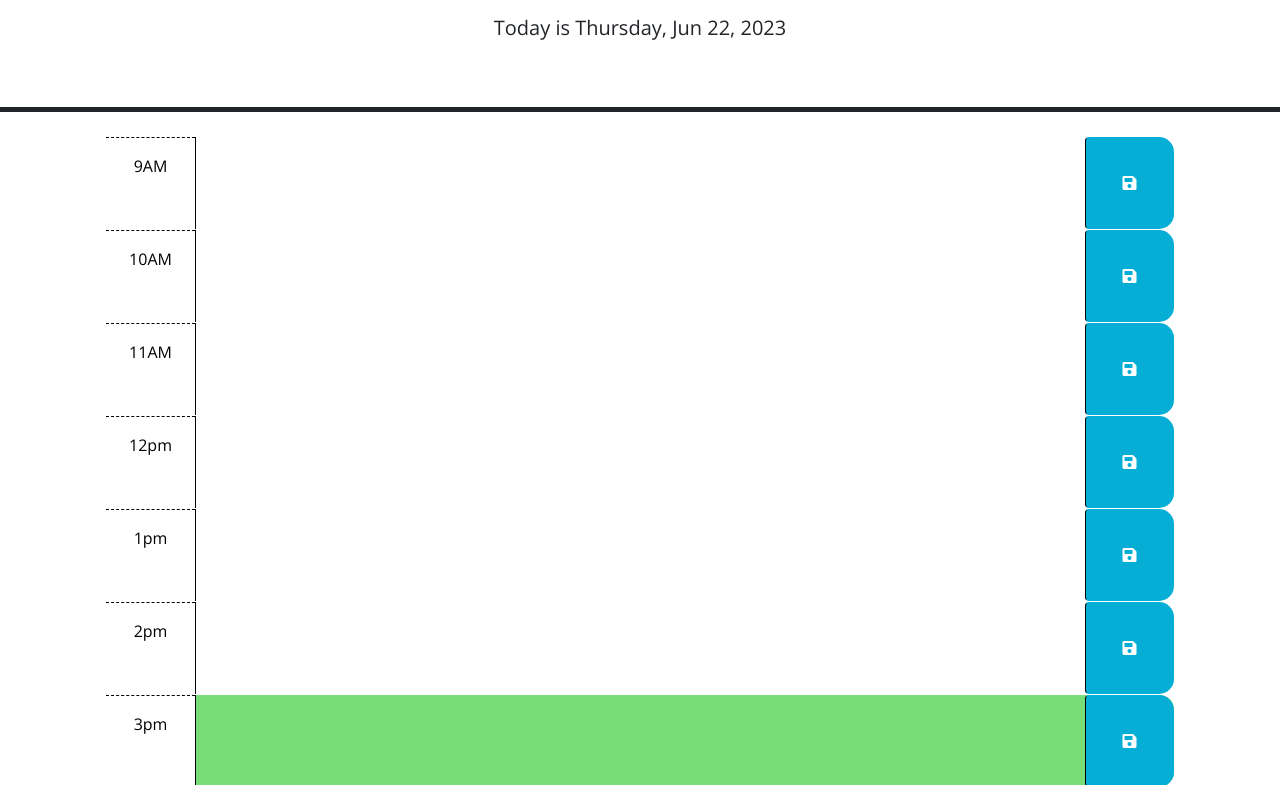
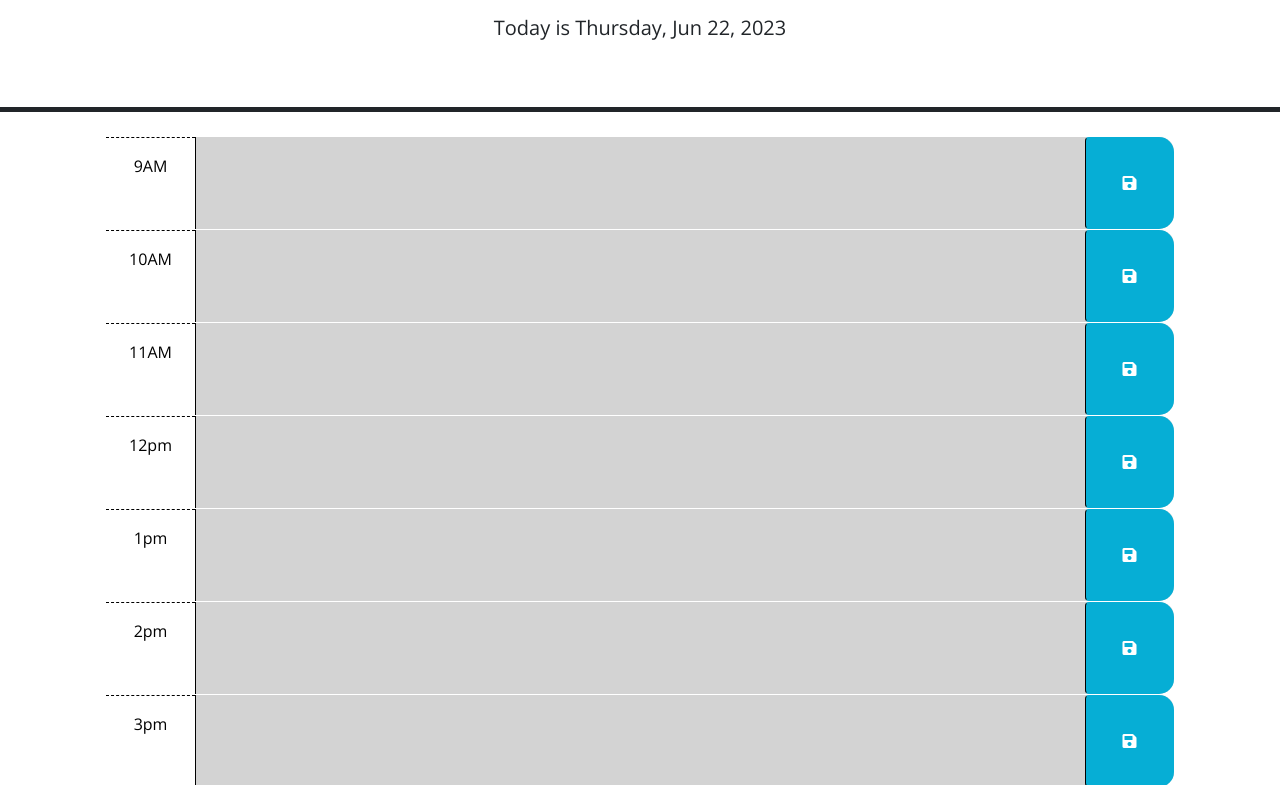
Before and after one commit to youssefkaroui/Work-day-scheduler, a plain HTML site: page index.html in a window 1280 px wide. Shown: the part 166-951 px from the top of the page. Drawn offline with nearby package versions, Linux system fonts and the light colour scheme.

Commit message:
function checktime is working and timeblocks shift color according to the hour of the day

```diff
--- a/assets/js/script.js
+++ b/assets/js/script.js
@@ -3,10 +3,31 @@
 // in the html.
 $ (document).ready(function  () {
 
+
+  var timeOfTheDay= dayjs().format("HH")
   var currentDayEl = $('#currentDay');
    var currentday=dayjs().format('dddd, MMM DD, YYYY');
    console.log(currentday);
+   console.log(timeOfTheDay);
    currentDayEl.text("Today is " +currentday);
+
+   function checkTime (){
+
+
+     for (var i=9; i<=17; i++){
+       var timeBlock=$("#hour-"+i)
+       if (timeOfTheDay>i) {
+         $(timeBlock).addClass("past");
+       } else if (timeOfTheDay===i){
+         $(timeBlock).addClass("present");
+       }  else{
+         $(timeBlock).addClass("future");
+       }
+     }
+
+   }
+
+   checkTime()
   // TODO: Add a listener for click events on the save button. This code should
   // use the id in the containing time-block as a key to save the user input in
   // local storage. HINT: What does `this` reference in the click listener
@@ -25,4 +46,5 @@ $ (document).ready(function  () {
   // attribute of each time-block be used to do this?
   //
   // TODO: Add code to display the current date in the header of the page.
+
 });
--- a/index.html
+++ b/index.html
@@ -86,7 +86,7 @@
           <i class="fas fa-save" aria-hidden="true"></i>
         </button>
       </div>
-      <div id="hour-15" class="row time-block future">
+      <div id="hour-15" class="row time-block">
         <div class="col-2 col-md-1 hour text-center py-3">3pm</div>
         <textarea class="col-8 col-md-10 description" rows="3"> </textarea>
         <button class="btn saveBtn col-2 col-md-1" aria-label="save">
```
Also changed, not shown: 2 other files.
